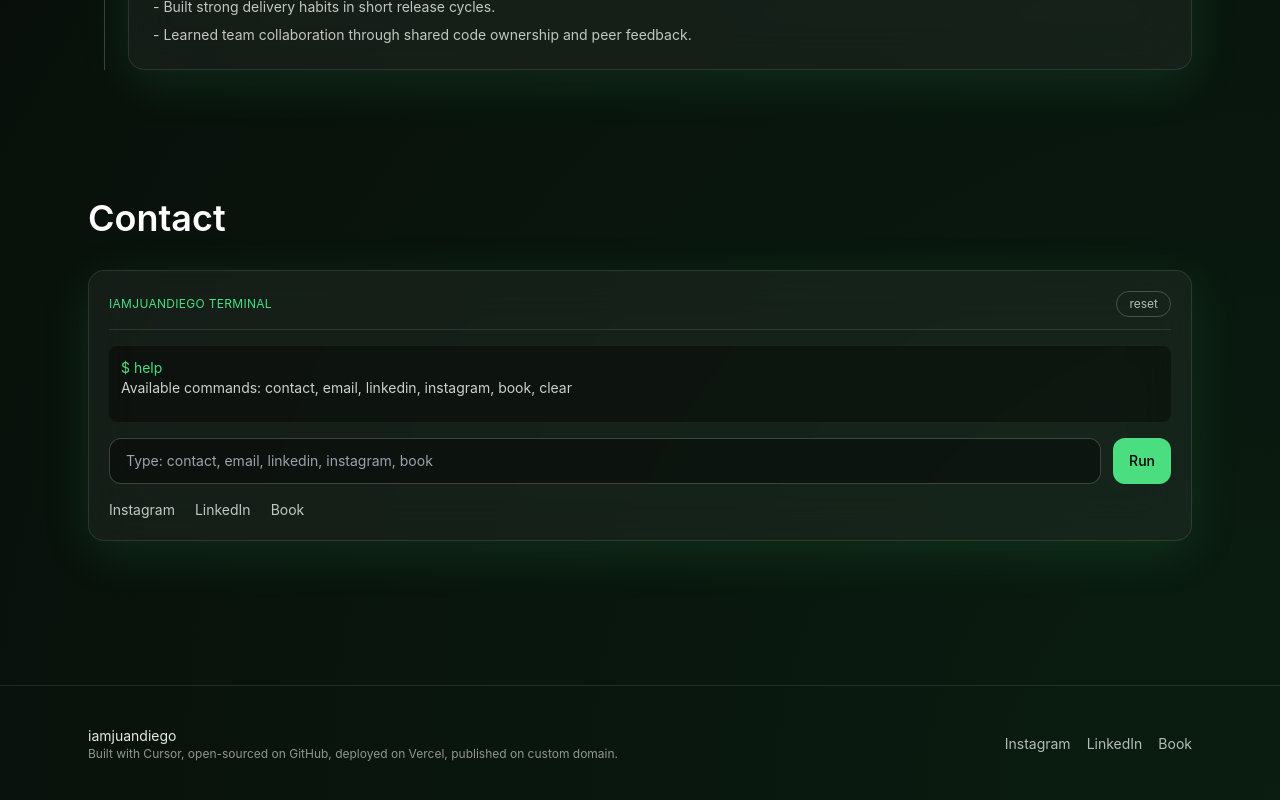
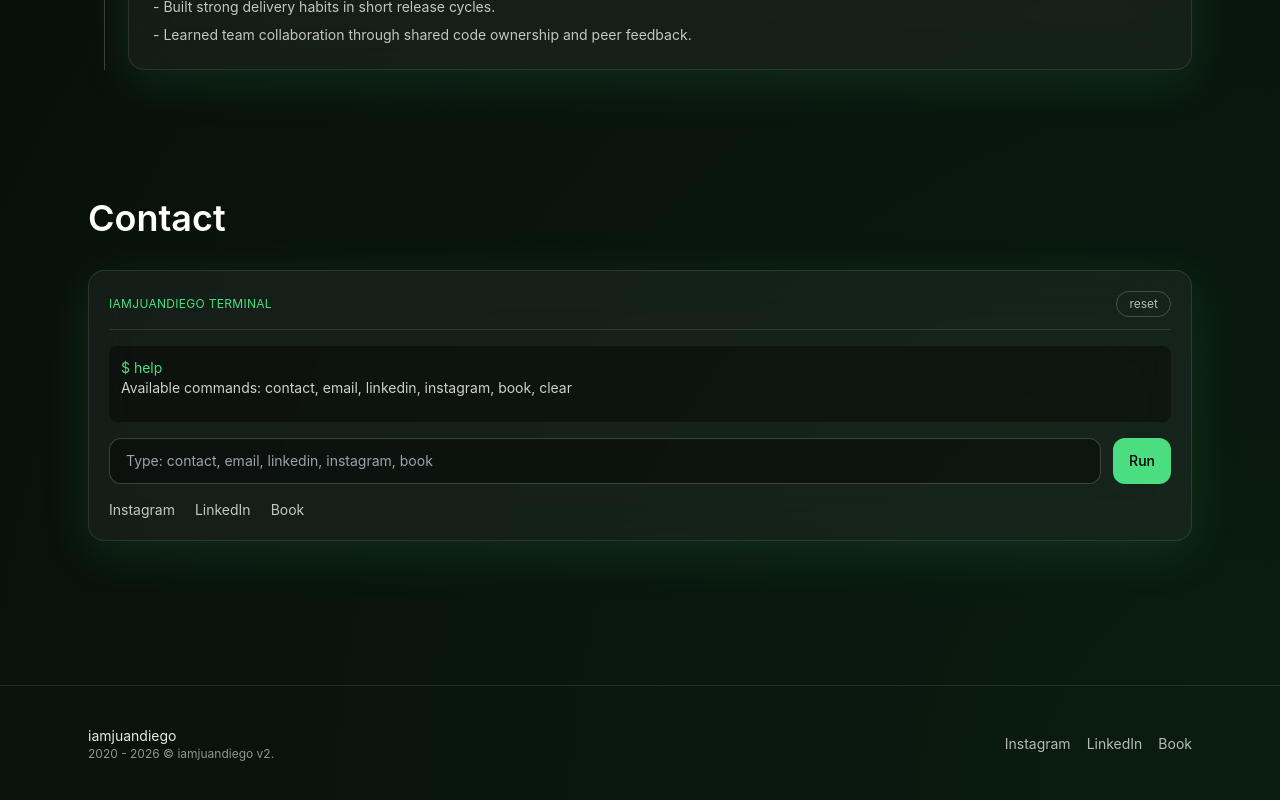
Before and after one commit to iamjuandiego/vibe-coding-repo, a React (Vite) app: page / in a window 1280 px wide. Shown: the part 4456-5256 px from the top of the page. Built offline with nearby package versions, Linux system fonts and the light colour scheme.

Commit message:
edit footer

```diff
--- a/src/components/Footer.tsx
+++ b/src/components/Footer.tsx
@@ -12,7 +12,7 @@ export default function Footer({ withHomeLink = false }: FooterProps): JSX.Eleme
         <div>
           <p className="text-sm text-white/90">iamjuandiego</p>
           <p className="text-xs text-white/55">
-            Built with Cursor, open-sourced on GitHub, deployed on Vercel, published on custom domain.
+            2020 - 2026 © iamjuandiego v2.
           </p>
         </div>
         <div className="flex items-center gap-4">
```
